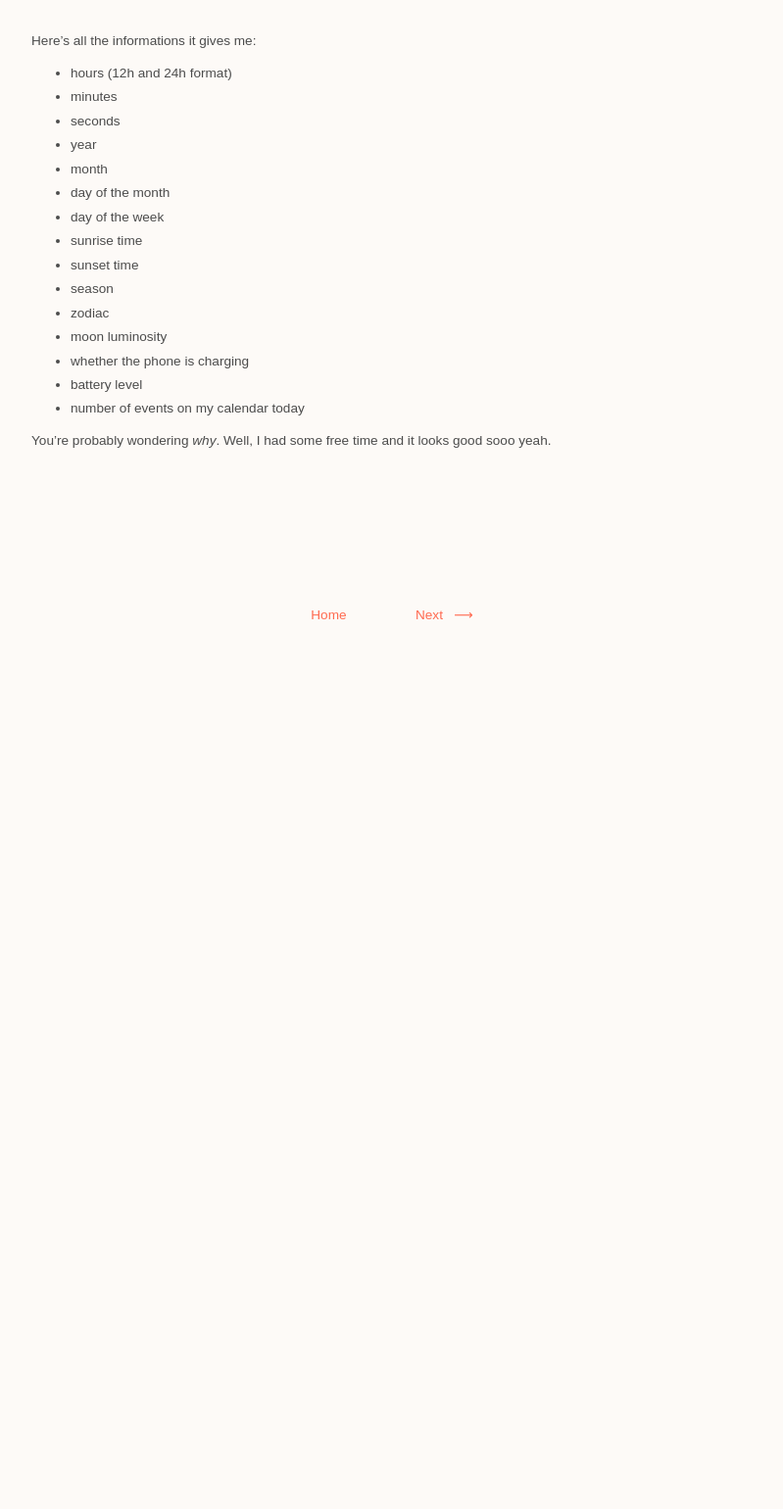
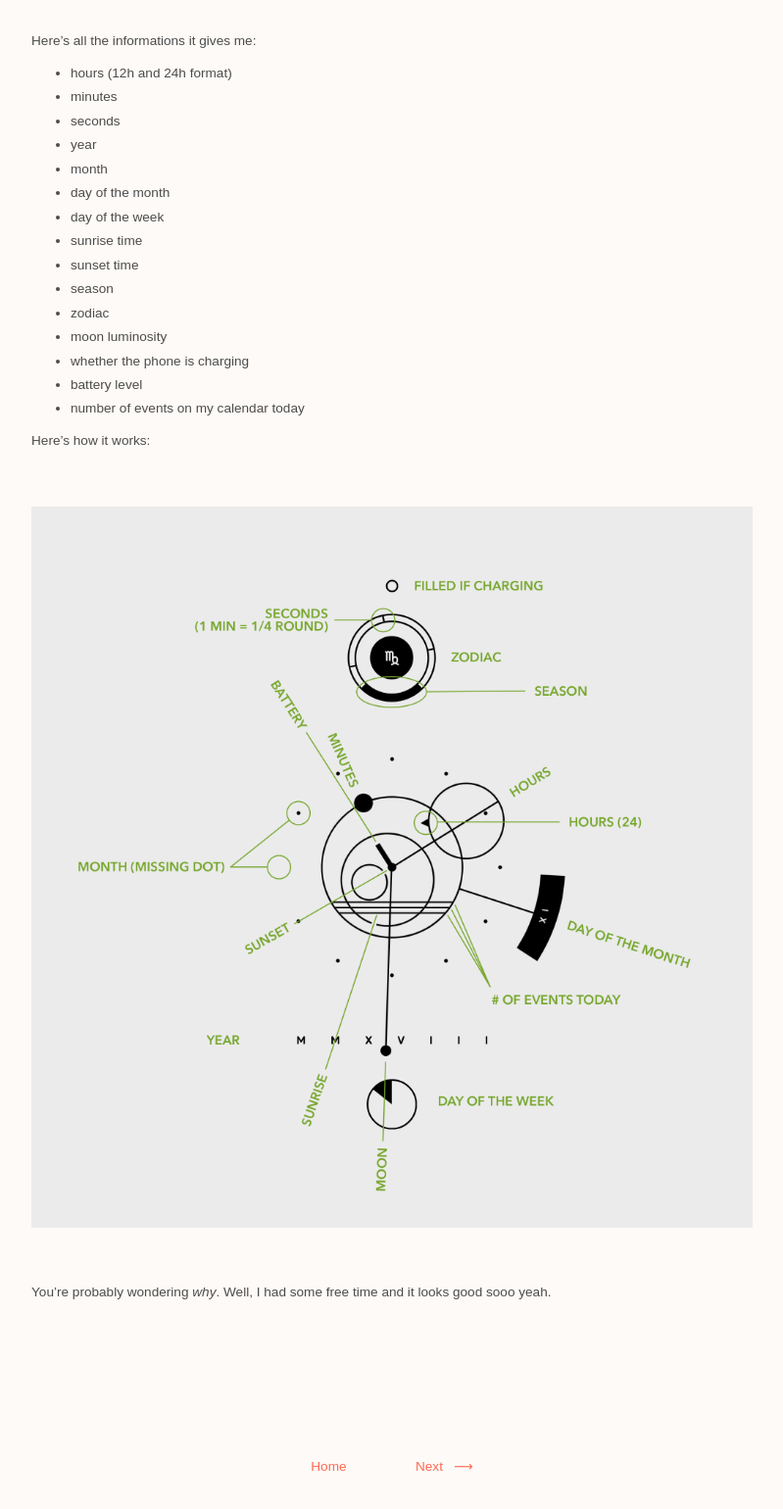
Before and after one commit to marcomoroni/portfolio-src, a Jekyll site: the page built from _posts/2018-09-09-clock.md, in a window 1280 px wide, cut to the strip 1684-3425 px from the top of the page. Shown: the top 1540 px of the strip at 98% size, without its empty margins (240-1039 px from the left). Built offline with Jekyll 4.4.1, drawn with Linux system fonts in a browser that asks for light colours; some web fonts are replaced; before the commit the page ends 2556 px from its top, so only the background shows below that.

Commit message:
Add clock explanation

```diff
--- a/_posts/2018-09-09-clock.md
+++ b/_posts/2018-09-09-clock.md
@@ -31,4 +31,8 @@ Here's all the informations it gives me:
 * battery level
 * number of events on my calendar today
 
+Here's how it works:
+
+![]({{ site.baseurl }}{{ page.assets_folder }}/clock-explained.png)
+
 You're probably wondering *why*. Well, I had some free time and it looks good sooo yeah.
--- a/styles/default.css
+++ b/styles/default.css
@@ -32,7 +32,7 @@ page_margin: "20px"
 
 .container > p > img {
   max-width: 100%;
-  max-height: 50em;
+  max-height: 55em;
   display: block;
   margin-left: auto;
   margin-right: auto;
```
Also changed, not shown: assets/clock/clock-explained.png (added), 5 other files.
